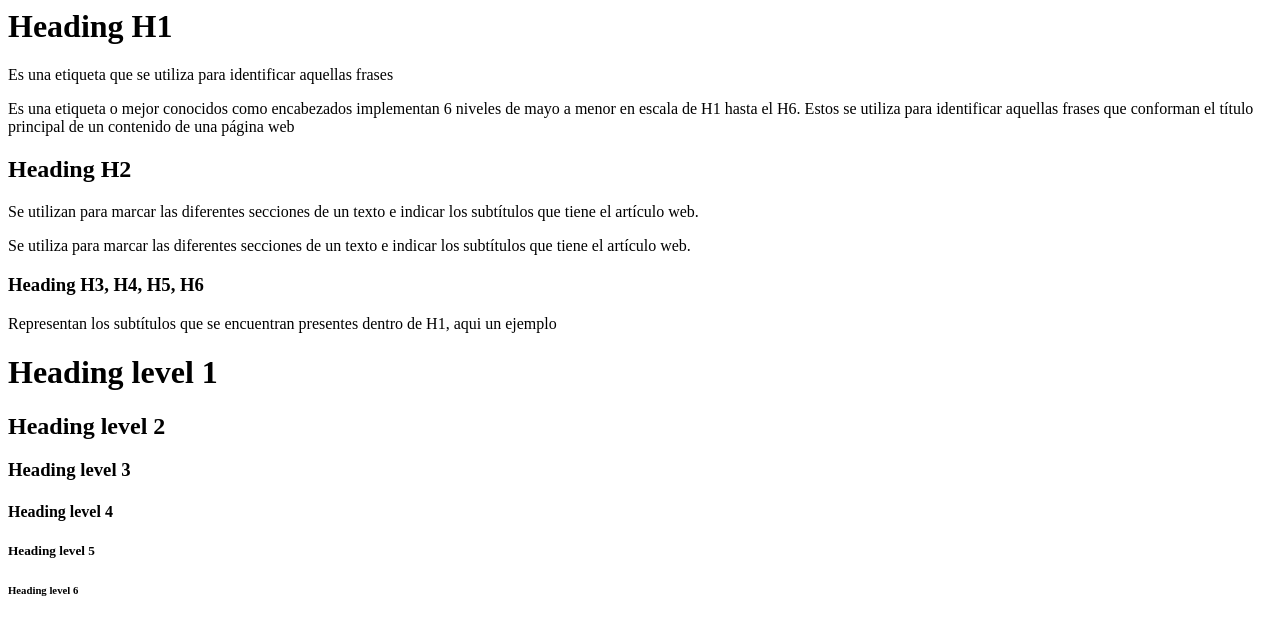
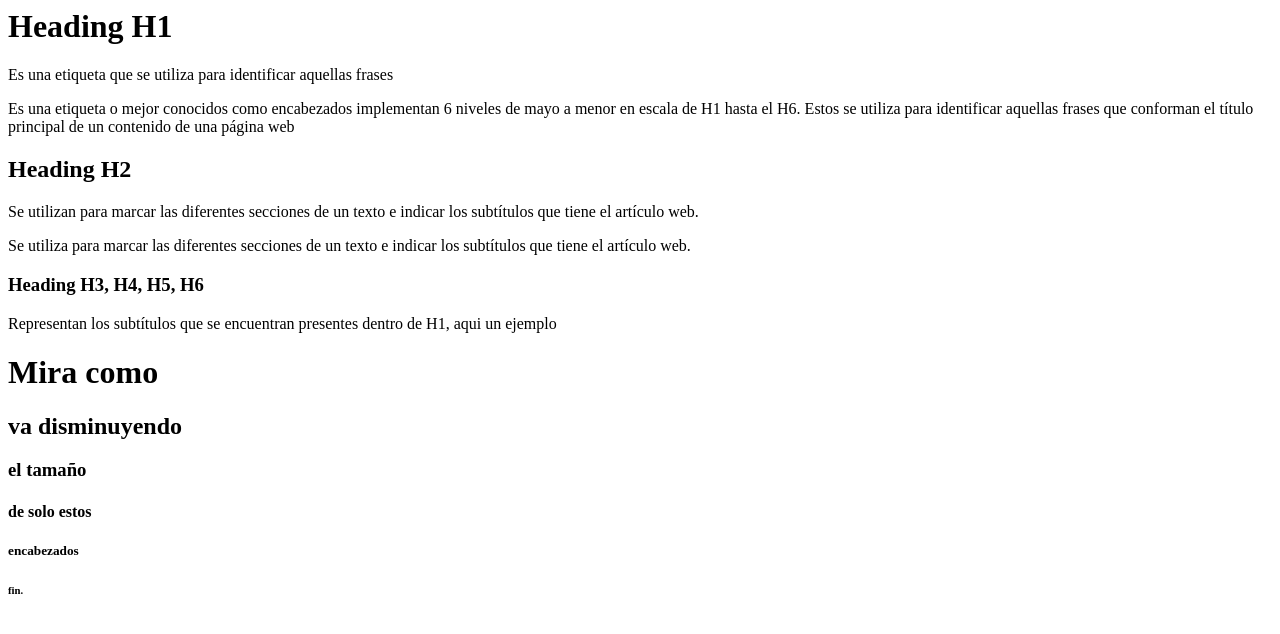
Before and after one commit to chris1119chris/Headings-etiquetas, a plain HTML site: page Headings.html in a window 1280 px wide. Drawn offline with Linux system fonts and the light colour scheme.

Commit message:
Update etiquetas

```diff
--- a/Headings.html
+++ b/Headings.html
@@ -21,12 +21,12 @@
            subtítulos que se encuentran presentes dentro de H1,
            aqui un ejemplo </p>
 
-           <h1>Heading level 1</h1>
-           <h2>Heading level 2</h2>
-           <h3>Heading level 3</h3>
-           <h4>Heading level 4</h4>
-           <h5>Heading level 5</h5>
-           <h6>Heading level 6</h6>
+           <h1>Mira como</h1>
+           <h2>va disminuyendo</h2>
+           <h3>el tamaño</h3>
+           <h4> de solo estos </h4>
+           <h5>encabezados</h5>
+           <h6>fin.</h6>
 
         </body>
 </html>
```
